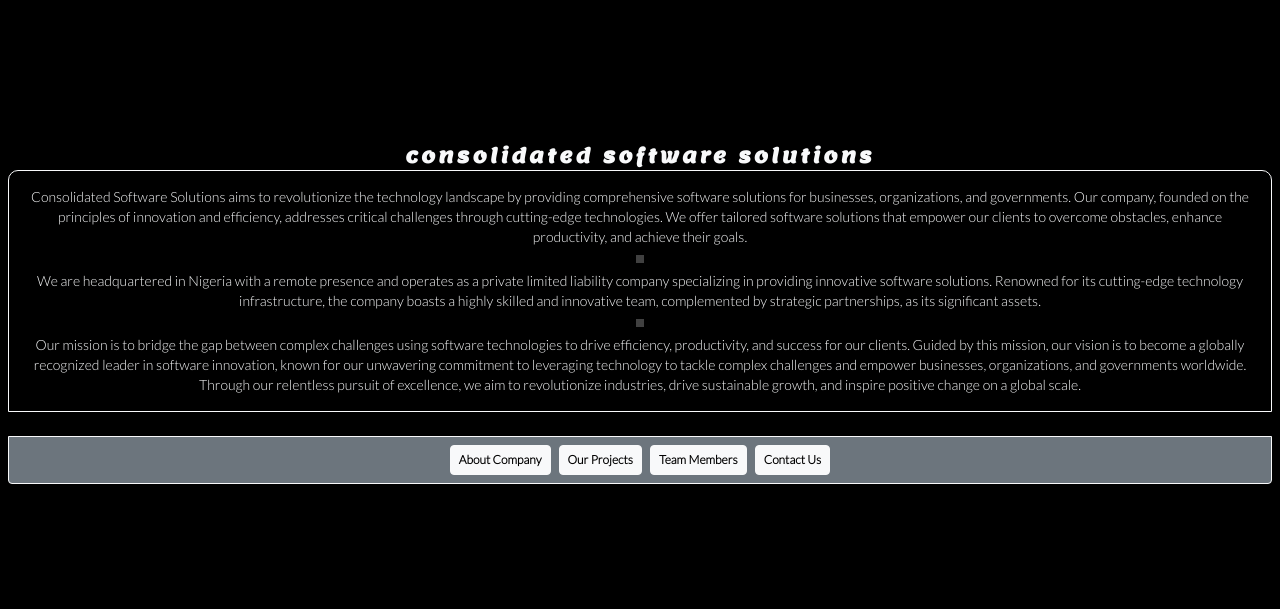
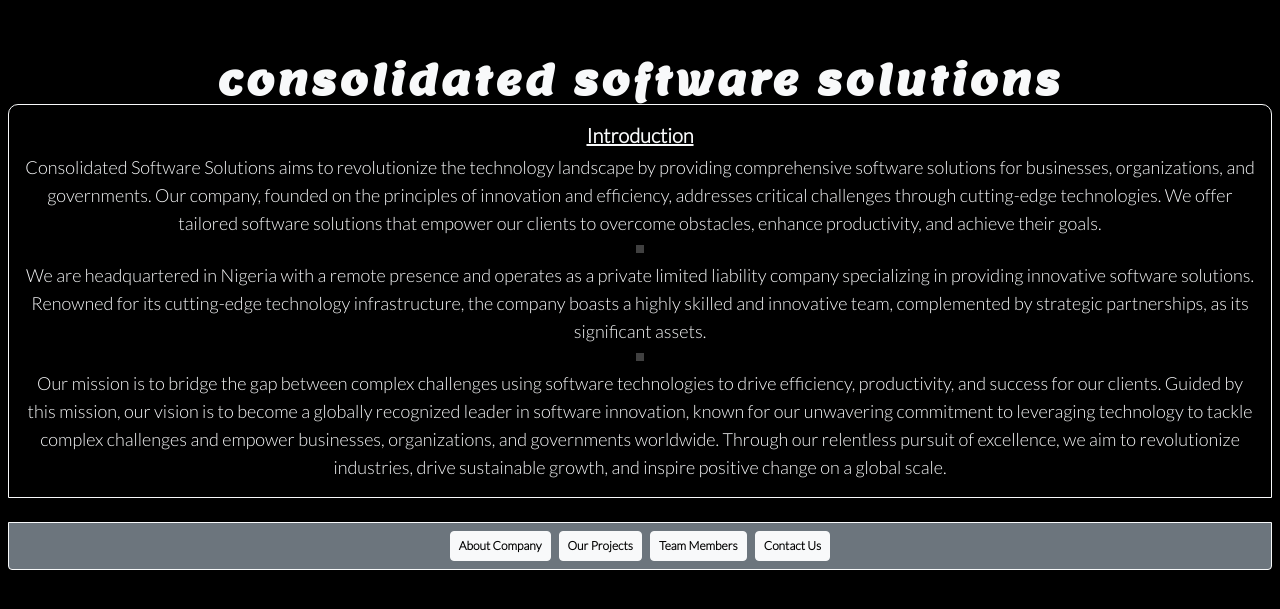
Before and after one commit to MbesseyGodwin/company-profile, a plain HTML site: page index.html in a window 1280 px wide. Shown: the part 127-736 px from the top of the page. Drawn offline with nearby package versions, Linux system fonts and the light colour scheme.

Commit message:
added font size

```diff
--- a/index.html
+++ b/index.html
@@ -18,16 +18,18 @@
 </head>
 
 <body class="mx-2 my-5">
-    <div class="wrapper w-100 my-5">
+    <div class="wrapper w-100 my-4">
         <!-- Personal Information Section -->
-        <h1 class="fullname text-xl text-light text-center">consolidated software solutions</h1>
+        <!-- Using Bootstrap for responsiveness -->
+<h1 class="fullname display-6 d-none d-sm-block text-light text-center">consolidated software solutions</h1>
+<h1 class="fullname d-sm-none text-light text-center">consolidated software solutions</h1>
 
         <!-- Profile Container -->
         <!-- Profile Container -->
         <div class="profile container border border-light">
             <div class="overlay d-flex justify-content-center align-items-center flex-column py-3">
-                <!-- <p class="text-light text-xl text-center mb-1 fw-bolder font-bold text-decoration-underline">Introduction</p> -->
-                <p class="text-light text-sm sm-text-sm text-center">
+                <p class="text-light text-xl text-center mb-1 fw-bolder font-bold text-decoration-underline">Introduction</p>
+                <p class="text-light text-lg text-center">
                     Consolidated Software Solutions aims to revolutionize the technology landscape by providing
                     comprehensive software solutions for businesses, organizations, and governments. Our company,
                     founded on the principles of innovation and efficiency, addresses critical challenges through
@@ -37,7 +39,7 @@
 
                 <hr class="p-1 my-2 bg-white bg-light">
 
-                <p class="text-light text-sm text-center">
+                <p class="text-light text-lg text-center">
                     We are headquartered in Nigeria with a remote presence and operates as a
                     private limited liability company specializing in providing innovative software solutions. Renowned
                     for its cutting-edge technology infrastructure, the company boasts a highly skilled and innovative
@@ -47,7 +49,7 @@
 
                 <hr class="p-1 my-2 bg-white bg-light">
 
-                <p class="text-light text-sm text-center">
+                <p class="text-light text-lg text-center">
                     Our mission is to bridge the gap between complex challenges using software technologies to drive
                     efficiency, productivity, and success for our clients. Guided by this mission, our vision is to
                     become a globally recognized leader in software innovation, known for our unwavering commitment to
```
